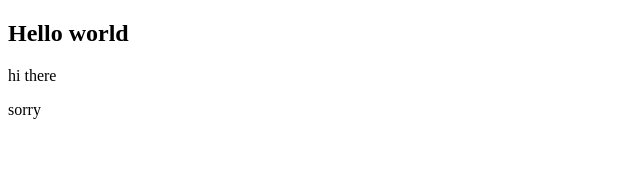
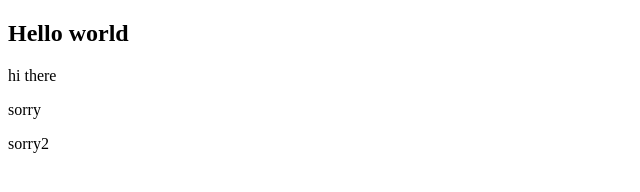
Before and after one commit to hassaankazmi/Multisolutions, a plain HTML site: page index.html in a window 1280 px wide. Shown: the full height of the page, 0-640 px from the left. Drawn offline with Linux system fonts and the light colour scheme.

Commit message:
added something

```diff
--- a/index.html
+++ b/index.html
@@ -9,6 +9,7 @@
 	<h2>Hello world</h2>
 	<p> hi there </p>
 	<p>sorry </p>
+	<p>sorry2 </p>
 </div>
 
 </body>
```
